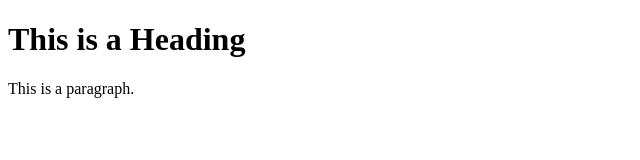
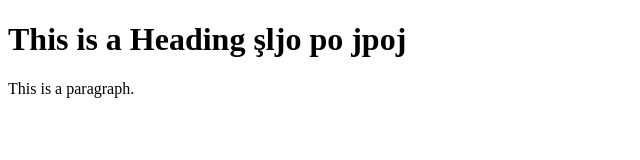
Before and after one commit to scribble-media/RentACarApp, a plain HTML site: page src/index.html in a window 1280 px wide. Shown: the whole page, without its empty margins (0-640 px from the left). Drawn offline with Linux system fonts and the light colour scheme.

Commit message:
updated 1 index html

```diff
--- a/src/index.html
+++ b/src/index.html
@@ -5,7 +5,7 @@
 </head>
 <body>
 
-<h1>This is a Heading</h1>
+<h1>This is a Heading şljo po jpoj</h1>
 <p>This is a paragraph.</p>
 
 </body>
```
